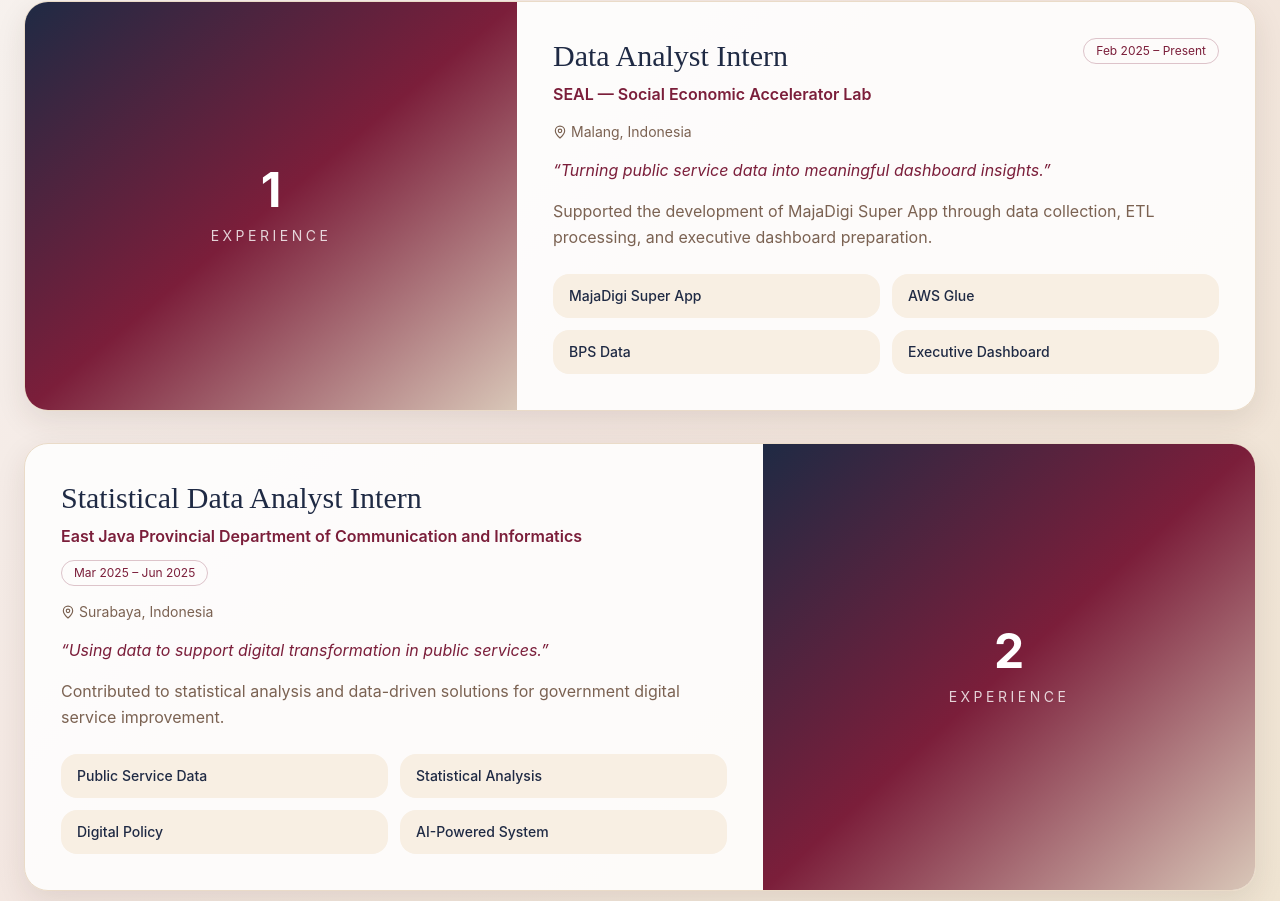
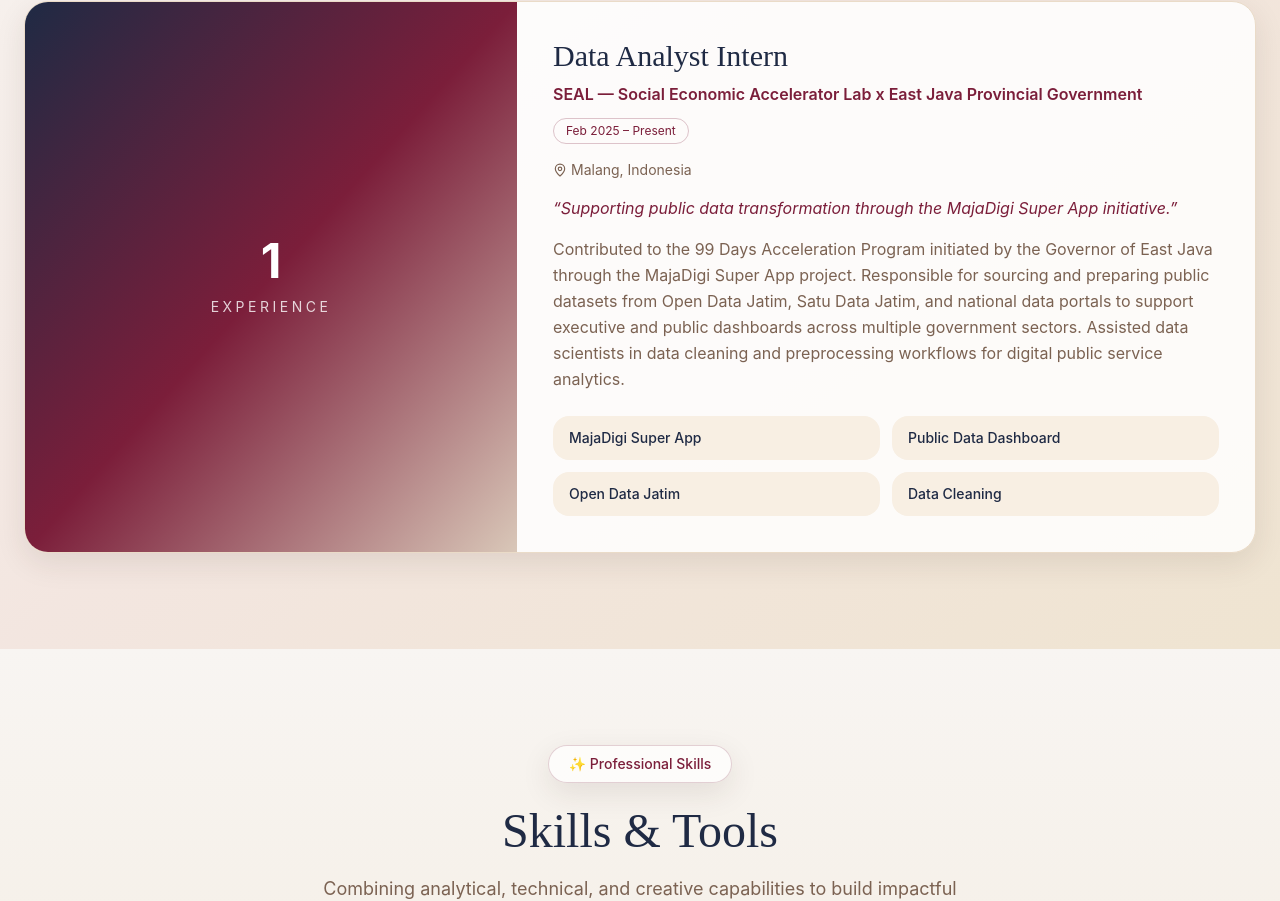
Before and after one commit to Dianayuww/college, a React (Vite) app: page / in a window 1280 px wide. Shown: the part 5691-6592 px from the top of the page. Built offline with nearby package versions, Linux system fonts and the light colour scheme.

Commit message:
Revise Data Analyst Intern experience details
Updated the Data Analyst Intern experience with new details and combined company affiliations.

```diff
--- a/src/App.jsx
+++ b/src/App.jsx
@@ -136,27 +136,21 @@
 
 const experiences = [
   {
-    id: 1,
-    title: 'Data Analyst Intern',
-    company: 'SEAL — Social Economic Accelerator Lab',
-    location: 'Malang, Indonesia',
-    period: 'Feb 2025 – Present',
-    vibe: 'Turning public service data into meaningful dashboard insights.',
-    description:
-      'Supported the development of MajaDigi Super App through data collection, ETL processing, and executive dashboard preparation.',
-    highlights: ['MajaDigi Super App', 'AWS Glue', 'BPS Data', 'Executive Dashboard'],
-  },
-  {
-    id: 2,
-    title: 'Statistical Data Analyst Intern',
-    company: 'East Java Provincial Department of Communication and Informatics',
-    location: 'Surabaya, Indonesia',
-    period: 'Mar 2025 – Jun 2025',
-    vibe: 'Using data to support digital transformation in public services.',
-    description:
-      'Contributed to statistical analysis and data-driven solutions for government digital service improvement.',
-    highlights: ['Public Service Data', 'Statistical Analysis', 'Digital Policy', 'AI-Powered System'],
-  },
+  id: 1,
+  title: 'Data Analyst Intern',
+  company: 'SEAL — Social Economic Accelerator Lab x East Java Provincial Government',
+  location: 'Malang, Indonesia',
+  period: 'Feb 2025 – Present',
+  vibe: 'Supporting public data transformation through the MajaDigi Super App initiative.',
+  description:
+    'Contributed to the 99 Days Acceleration Program initiated by the Governor of East Java through the MajaDigi Super App project. Responsible for sourcing and preparing public datasets from Open Data Jatim, Satu Data Jatim, and national data portals to support executive and public dashboards across multiple government sectors. Assisted data scientists in data cleaning and preprocessing workflows for digital public service analytics.',
+  highlights: [
+    'MajaDigi Super App',
+    'Public Data Dashboard',
+    'Open Data Jatim',
+    'Data Cleaning'
+  ],
+}
 ]
 
 
```
